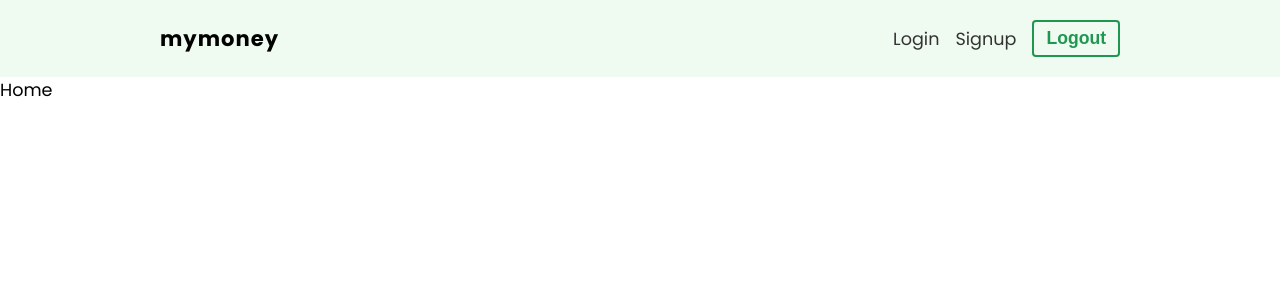
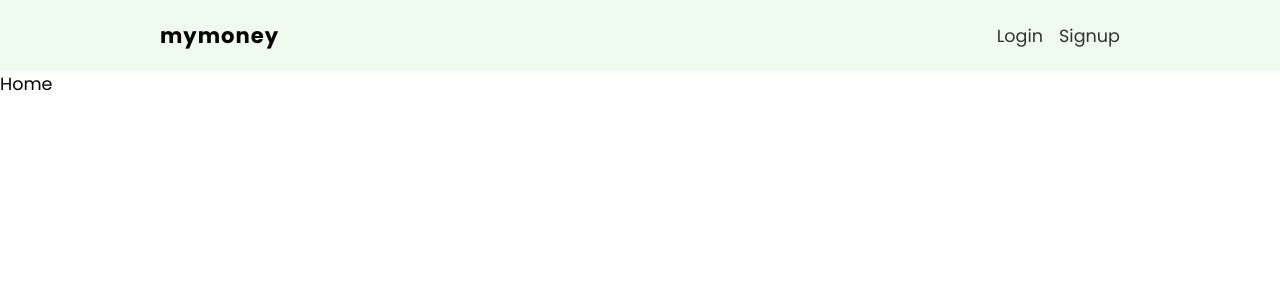
Before and after one commit to DAEM007/finance-tracker-project, a React (Create React App) app: page / in a window 1280 px wide. Shown: the top 300 px of the page. Built offline with nearby package versions, Linux system fonts and the light colour scheme.

Commit message:
conditionally showed user contents based on the AuthContext

```diff
--- a/src/components/NavBar.js
+++ b/src/components/NavBar.js
@@ -2,24 +2,38 @@
 import { Link } from "react-router-dom";
 // All hooks import
 import useLogout from "../hooks/useLogout";
+import { useAuthContext } from "../hooks/useAuthContext";
 // All styles import
 import styles from "./NavBar.module.css";
 
 
+
 export default function NavBar() {
   const { logout } = useLogout();
+  const { user } = useAuthContext();
 
 
   return (
     <nav className={styles.navbar}>
         <ul>
             <li className={styles.title}>mymoney</li>
-            <li><Link to="/login">Login</Link></li>
-            <li><Link to="/signup">Signup</Link></li>
 
-            <li>
-              <button className="btn" onClick={logout}>Logout</button>
-            </li>
+            {!user && (
+              <>
+                <li><Link to="/login">Login</Link></li>
+                <li><Link to="/signup">Signup</Link></li>
+              </>
+            )}
+
+            {user && (
+              <>
+                <li>Hello, { user.displayName }</li>
+                <li>
+                  <button className="btn" onClick={logout}>Logout</button>
+                </li>
+              </>
+            )}
+
         </ul>
     </nav>
   )
```
